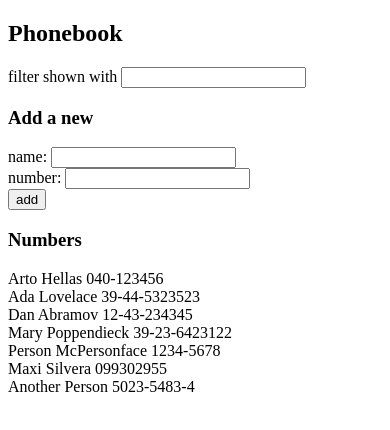
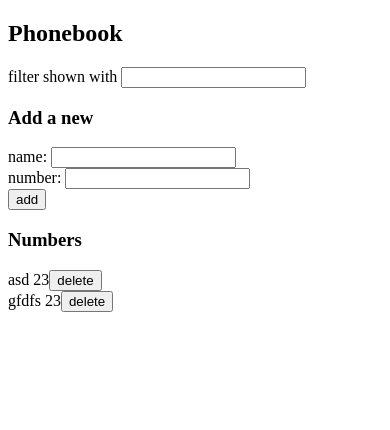
Before and after one commit to jmlasserre/fullstackopen, a React (Vite) app in the folder part2/phonebook/: page / in a window 390 px wide. Shown: the top 430 px of the page. Built offline with nearby package versions, Linux system fonts and the light colour scheme; data requests are answered from the project's data file.

Commit message:
2.14: The Phonebook Step 9

```diff
--- a/part2/phonebook/db.json
+++ b/part2/phonebook/db.json
@@ -1,39 +1,14 @@
 {
   "persons": [
     {
-      "name": "Arto Hellas",
-      "number": "040-123456",
-      "id": "1"
+      "id": "9518",
+      "name": "asd",
+      "number": "23"
     },
     {
-      "name": "Ada Lovelace",
-      "number": "39-44-5323523",
-      "id": "2"
-    },
-    {
-      "name": "Dan Abramov",
-      "number": "12-43-234345",
-      "id": "3"
-    },
-    {
-      "name": "Mary Poppendieck",
-      "number": "39-23-6423122",
-      "id": "4"
-    },
-    {
-      "id": "7199",
-      "name": "Person McPersonface",
-      "number": "1234-5678"
-    },
-    {
-      "id": "27a6",
-      "name": "Maxi Silvera",
-      "number": "099302955"
-    },
-    {
-      "id": "d0fc",
-      "name": "Another Person",
-      "number": "5023-5483-4"
+      "id": "3b73",
+      "name": "gfdfs",
+      "number": "23"
     }
   ],
   "$schema": "./node_modules/json-server/schema.json"
--- a/part2/phonebook/src/App.jsx
+++ b/part2/phonebook/src/App.jsx
@@ -11,10 +11,8 @@ const App = () => {
   const [searchName, setNewSearchName] = useState("");
 
   useEffect(() => {
-    nameService
-      .getAll()
-      .then(names => setPersons(names))
-  }, []);
+    nameService.getAll().then(names => setPersons(names))
+  }, [])
 
   return (
     <div>
@@ -30,7 +28,11 @@ const App = () => {
         setPersons={setPersons}
       />
       <h3>Numbers</h3>
-      <Persons searchName={searchName} persons={persons}/>
+      <Persons
+        searchName={searchName}
+        persons={persons}
+        setPersons={setPersons}
+      />
     </div>
   );
 };
--- a/part2/phonebook/src/components/PersonForm.jsx
+++ b/part2/phonebook/src/components/PersonForm.jsx
@@ -1,4 +1,4 @@
-import noteService from '../services/Persons';
+import nameService from '../services/Persons';
 
 const PersonForm = ({
   newName,
@@ -16,7 +16,7 @@ const PersonForm = ({
       alert(`${newName} is already added to phonebook`);
     } else {
       const name = { name: newName, number: newNumber };
-      noteService
+      nameService
         .create(name)
         .then(returnedName => setPersons(persons.concat(returnedName))
       );
--- a/part2/phonebook/src/components/Persons.jsx
+++ b/part2/phonebook/src/components/Persons.jsx
@@ -1,19 +1,29 @@
-const Persons = ({ searchName, persons }) => {
-  const Person = ({ name, number }) => (
+import nameService from '../services/Persons'
+const Persons = ({ searchName, persons, setPersons }) => {
+    const handleDelete = (id, name) => {
+    if (window.confirm(`Delete ${name}?`)) {
+      nameService.deleteName(id);
+      setPersons(persons.filter(p => p.id !== id));
+    }
+  };
+  const Person = ({ name, number, id }) => (
     <div key={name}>
       {name} {number}
+      <button onClick={() => handleDelete(id, name)}>delete</button>
     </div>
   );
 
   const namesToShow =
     searchName === ""
       ? persons
-      : persons.filter(p => p.name.toLowerCase().includes(searchName.toLowerCase()));
+      : persons.filter((p) =>
+          p.name.toLowerCase().includes(searchName.toLowerCase()),
+        );
 
   return (
     <div>
-      {namesToShow.map(({ name, number }) => (
-        <Person key={name} name={name} number={number} />
+      {namesToShow.map(({ name, number, id }) => (
+        <Person key={name} name={name} number={number} id={id} />
       ))}
     </div>
   );
--- a/part2/phonebook/src/services/Persons.js
+++ b/part2/phonebook/src/services/Persons.js
@@ -7,4 +7,8 @@ const getAll = () => axios
 
 const create = newName => axios.post(baseUrl, newName).then(response => response.data);
 
-export default { getAll, create }
+const deleteName = id => {
+    axios.delete(`${baseUrl}${id}`)
+}
+
+export default { getAll, create, deleteName }
```
